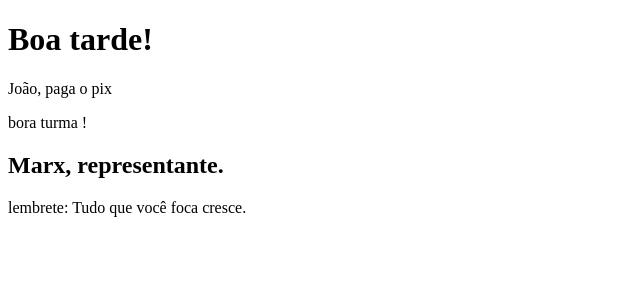
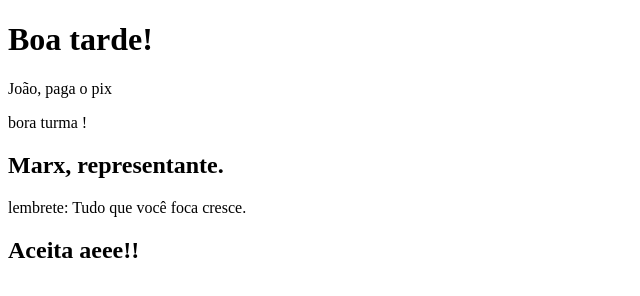
Before and after one commit to victorwellington02/github-t3-2.0, a plain HTML site: page index.html in a window 1280 px wide. Shown: the whole page, without its empty margins (0-640 px from the left). Drawn offline with Linux system fonts and the light colour scheme.

Commit message:
agora vai

```diff
--- a/index.html
+++ b/index.html
@@ -12,5 +12,6 @@
   <p>bora turma !</p>
   <h2>Marx, representante.</h2>
   <p>lembrete: Tudo que você foca cresce.</p>
+  <h2>Aceita aeee!!</h2>
 </body>
 </html>
```
